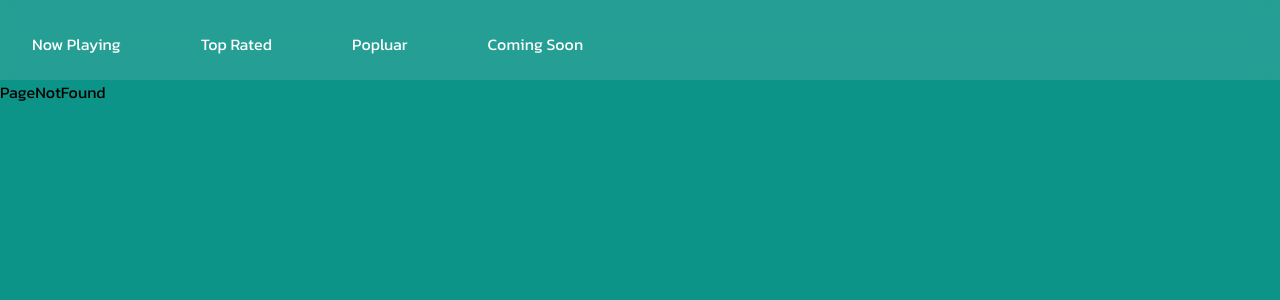
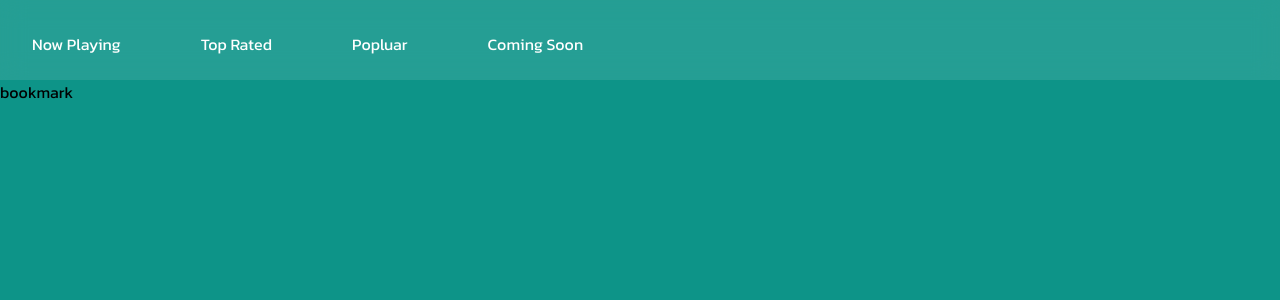
Before and after one commit to Bassaamm/MovieApp, a React (Vite) app: page /bookmark in a window 1280 px wide. Shown: the top 300 px of the page. Built offline with nearby package versions, Linux system fonts and the light colour scheme.

Commit message:
added bookmark , hooks library

```diff
--- a/package.json
+++ b/package.json
@@ -10,6 +10,7 @@
     "preview": "vite preview"
   },
   "dependencies": {
+    "@uidotdev/usehooks": "^2.4.1",
     "axios": "^1.6.7",
     "react": "^18.2.0",
     "react-dom": "^18.2.0",
--- a/src/App.tsx
+++ b/src/App.tsx
@@ -7,6 +7,7 @@ import AppLayout from "./AppLayout";
 import { Api } from "./enums/Api";
 import { Helmet, HelmetProvider } from "react-helmet-async";
 import { QueryClient, QueryClientProvider } from "react-query";
+import BookmarkList from "./features/BookmarkList";
 
 const queryClinet = new QueryClient({
   defaultOptions: {
@@ -54,6 +55,10 @@ function App() {
                   <MoviesList api={Api.UpComingMovies} title="Upcoming" />
                 }
               />
+              <Route
+                path="/bookmark"
+                element={<BookmarkList title={"bookmark"} />}
+              />
               <Route path="*" element={<PageNotFound />} />
             </Route>
             <Route path="/movie/:id" element={<MoviesInfo />} />
--- /dev/null
+++ b/src/features/BookmarkList.tsx
@@ -0,0 +1,3 @@
+export default function BookmarkList({ title }: { title: string }) {
+  return <div>{title}</div>;
+}
```
Also changed, not shown: 1 other file (tests, documents, lock files or other folders).
